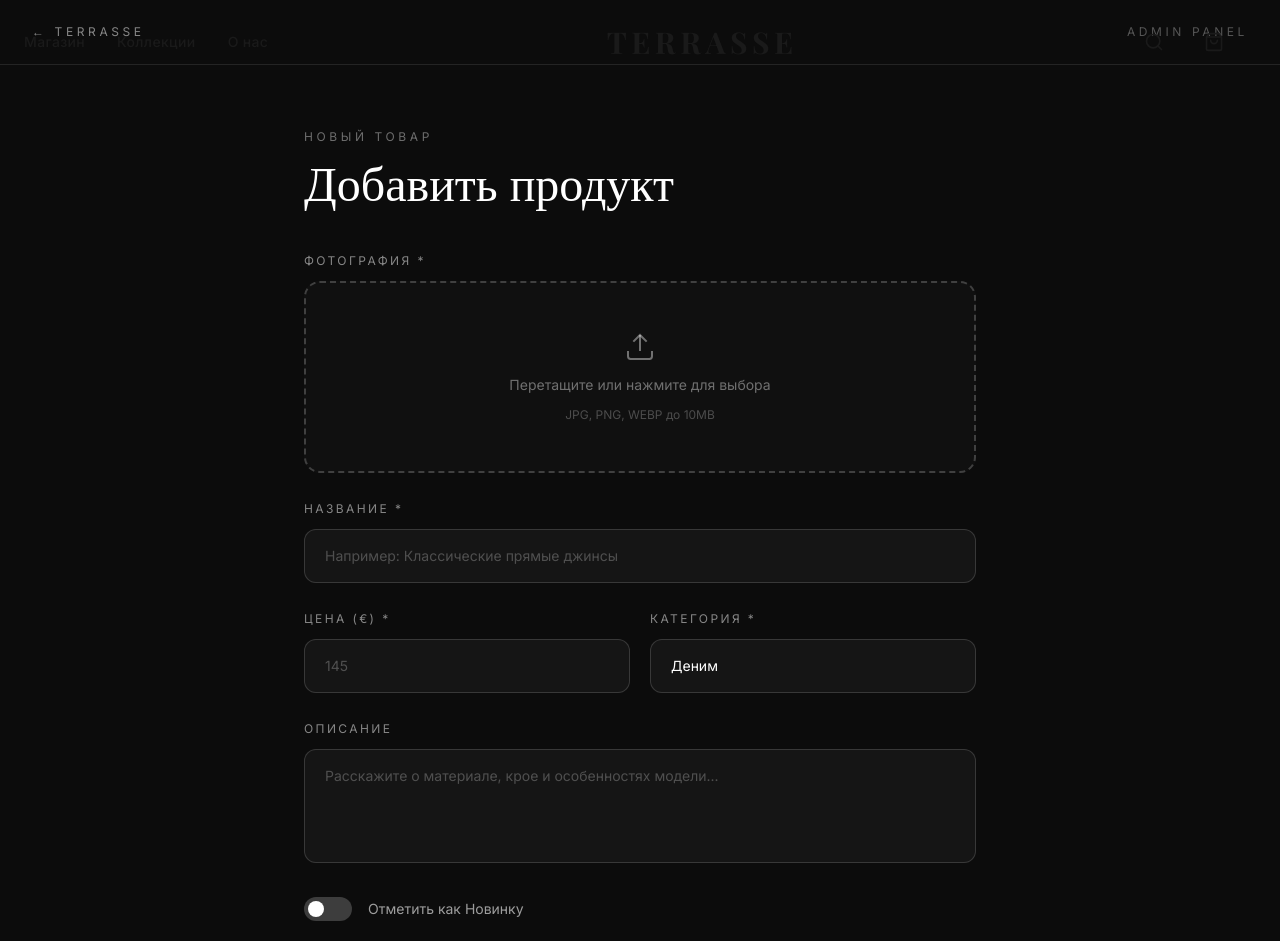
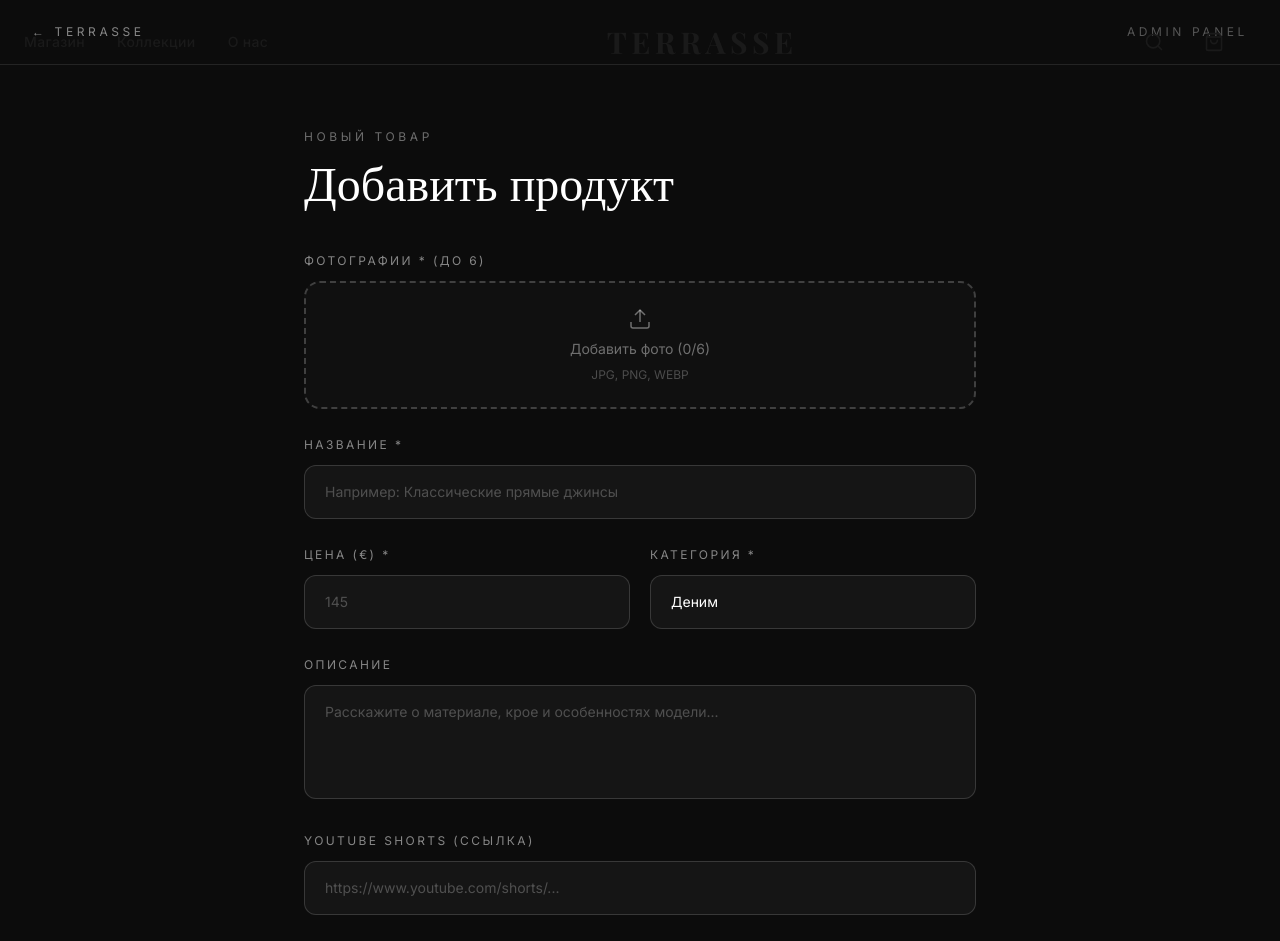
Before and after one commit to dedkola/terrasse, a Next.js app: page /admin/add in a window 1280 px wide. Shown: the top 941 px of the page. Built offline with nearby package versions, Linux system fonts and the light colour scheme; a web font is replaced by a local one.

Commit message:
feat: admin add page supports multi-image upload and YouTube URL

```diff
--- a/app/admin/add/page.tsx
+++ b/app/admin/add/page.tsx
@@ -13,32 +13,38 @@ export default function AddProductPage() {
     const [category, setCategory] = useState('Деним');
     const [description, setDescription] = useState('');
     const [isNew, setIsNew] = useState(false);
-    const [image, setImage] = useState<File | null>(null);
-    const [preview, setPreview] = useState<string | null>(null);
+    const [youtubeUrl, setYoutubeUrl] = useState('');
+    const [images, setImages] = useState<File[]>([]);
+    const [previews, setPreviews] = useState<string[]>([]);
     const [dragging, setDragging] = useState(false);
     const [status, setStatus] = useState<'idle' | 'loading' | 'success' | 'error'>('idle');
     const [errorMsg, setErrorMsg] = useState('');
 
     const fileRef = useRef<HTMLInputElement>(null);
 
-    const handleFile = (file: File) => {
-        setImage(file);
-        setPreview(URL.createObjectURL(file));
+    const handleFiles = useCallback((files: FileList | File[]) => {
+        const arr = Array.from(files).filter((f) => f.type.startsWith('image/'));
+        setImages((prev) => [...prev, ...arr].slice(0, 6));
+        setPreviews((prev) => [...prev, ...arr.map((f) => URL.createObjectURL(f))].slice(0, 6));
+    }, []);
+
+    const removeImage = (index: number) => {
+        setImages((prev) => prev.filter((_, i) => i !== index));
+        setPreviews((prev) => prev.filter((_, i) => i !== index));
     };
 
     const onDrop = useCallback((e: React.DragEvent) => {
         e.preventDefault();
         setDragging(false);
-        const file = e.dataTransfer.files[0];
-        if (file && file.type.startsWith('image/')) handleFile(file);
-    }, []);
+        handleFiles(e.dataTransfer.files);
+    }, [handleFiles]);
 
     const onDragOver = (e: React.DragEvent) => { e.preventDefault(); setDragging(true); };
     const onDragLeave = () => setDragging(false);
 
     const handleSubmit = async (e: React.FormEvent) => {
         e.preventDefault();
-        if (!image) { setErrorMsg('Пожалуйста, выберите изображение'); return; }
+        if (images.length === 0) { setErrorMsg('Добавьте хотя бы одно изображение'); return; }
 
         setStatus('loading');
         setErrorMsg('');
@@ -50,17 +56,15 @@ export default function AddProductPage() {
             fd.append('category', category);
             fd.append('description', description);
             fd.append('isNew', String(isNew));
-            fd.append('image', image);
+            fd.append('youtube_url', youtubeUrl);
+            images.forEach((img, i) => fd.append(`image_${i}`, img));
 
             const res = await fetch('/api/products', { method: 'POST', body: fd });
             const data = await res.json();
-
             if (!res.ok) throw new Error(data.error || 'Ошибка загрузки');
 
             setStatus('success');
-            setTimeout(() => {
-                router.push('/jeans');
-            }, 1800);
+            setTimeout(() => router.push('/jeans'), 1800);
         } catch (err) {
             setStatus('error');
             setErrorMsg(String(err));
@@ -86,47 +90,62 @@ export default function AddProductPage() {
                     </div>
 
                     <form onSubmit={handleSubmit} className="space-y-7">
-                        {/* Image upload */}
+                        {/* Multi-image upload */}
                         <div>
                             <label className="block text-xs uppercase tracking-[0.2em] text-white/50 mb-3">
-                                Фотография *
+                                Фотографии * (до 6)
                             </label>
+                            {previews.length > 0 && (
+                                <div className="grid grid-cols-3 gap-3 mb-3">
+                                    {previews.map((src, i) => (
+                                        <div key={i} className="relative aspect-square rounded-xl overflow-hidden bg-white/5">
+                                            {/* eslint-disable-next-line @next/next/no-img-element */}
+                                            <img src={src} alt="" className="w-full h-full object-cover" />
+                                            <button
+                                                type="button"
+                                                onClick={() => removeImage(i)}
+                                                className="absolute top-1 right-1 w-6 h-6 rounded-full bg-black/60 text-white text-xs flex items-center justify-center hover:bg-black"
+                                            >
+                                                ✕
+                                            </button>
+                                            {i === 0 && (
+                                                <span className="absolute bottom-1 left-1 text-[10px] bg-black/60 text-white px-1.5 py-0.5 rounded">
+                                                    Главная
+                                                </span>
+                                            )}
+                                        </div>
+                                    ))}
+                                </div>
+                            )}
+                            {previews.length < 6 && (
                                 <div
                                     onClick={() => fileRef.current?.click()}
                                     onDrop={onDrop}
                                     onDragOver={onDragOver}
                                     onDragLeave={onDragLeave}
                                     className={`
-                  relative cursor-pointer rounded-2xl border-2 border-dashed transition-all duration-300 overflow-hidden
+                                        relative cursor-pointer rounded-2xl border-2 border-dashed transition-all duration-300 h-32
                                         ${dragging ? 'border-white/70 bg-white/5' : 'border-white/20 hover:border-white/40 bg-white/[0.02]'}
-                  ${preview ? 'h-72' : 'h-48'}
                                     `}
                                 >
-                                {preview ? (
-                                    <>
-                                        <img src={preview} alt="preview" className="absolute inset-0 w-full h-full object-cover" />
-                                        <div className="absolute inset-0 bg-black/40 flex items-center justify-center opacity-0 hover:opacity-100 transition-opacity">
-                                            <p className="text-sm">Нажмите для замены</p>
-                                        </div>
-                                    </>
-                                ) : (
-                                    <div className="flex flex-col items-center justify-center h-full gap-3 text-white/40">
-                                        <svg width="32" height="32" viewBox="0 0 24 24" fill="none" stroke="currentColor" strokeWidth="1.5">
+                                    <div className="flex flex-col items-center justify-center h-full gap-2 text-white/40">
+                                        <svg width="24" height="24" viewBox="0 0 24 24" fill="none" stroke="currentColor" strokeWidth="1.5">
                                             <path d="M21 15v4a2 2 0 01-2 2H5a2 2 0 01-2-2v-4" />
                                             <polyline points="17 8 12 3 7 8" />
                                             <line x1="12" y1="3" x2="12" y2="15" />
                                         </svg>
-                                        <p className="text-sm">Перетащите или нажмите для выбора</p>
-                                        <p className="text-xs text-white/25">JPG, PNG, WEBP до 10MB</p>
+                                        <p className="text-sm">Добавить фото ({previews.length}/6)</p>
+                                        <p className="text-xs text-white/25">JPG, PNG, WEBP</p>
+                                    </div>
                                 </div>
                             )}
-                            </div>
                             <input
                                 ref={fileRef}
                                 type="file"
                                 accept="image/*"
+                                multiple
                                 className="hidden"
-                                onChange={(e) => e.target.files?.[0] && handleFile(e.target.files[0])}
+                                onChange={(e) => e.target.files && handleFiles(e.target.files)}
                             />
                         </div>
 
@@ -192,6 +211,20 @@ export default function AddProductPage() {
                             />
                         </div>
 
+                        {/* YouTube URL */}
+                        <div>
+                            <label className="block text-xs uppercase tracking-[0.2em] text-white/50 mb-3">
+                                YouTube Shorts (ссылка)
+                            </label>
+                            <input
+                                type="url"
+                                value={youtubeUrl}
+                                onChange={(e) => setYoutubeUrl(e.target.value)}
+                                placeholder="https://www.youtube.com/shorts/..."
+                                className="w-full bg-white/[0.04] border border-white/15 rounded-xl px-5 py-4 text-white placeholder-white/25 focus:outline-none focus:border-white/50 transition-colors text-sm"
+                            />
+                        </div>
+
                         {/* isNew toggle */}
                         <div className="flex items-center gap-4">
                             <button
```
Lines whose indentation alone changed are shown as unchanged.
